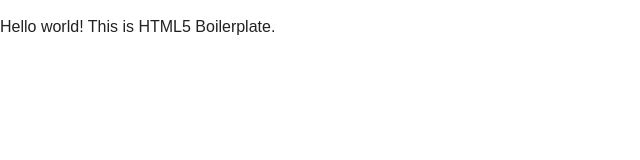
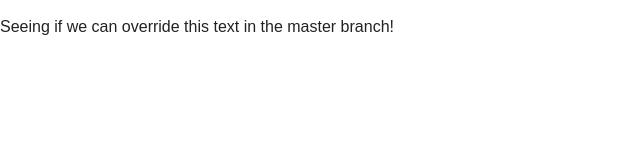
Before and after one commit to andrewsaulroberts/personal-website, a plain HTML site: page index.html in a window 1280 px wide. Shown: the whole page, without its empty margins (0-640 px from the left). Drawn offline with nearby package versions, Linux system fonts and the light colour scheme.

Commit message:
Trying to override text in master

```diff
--- a/index.html
+++ b/index.html
@@ -22,7 +22,7 @@
         <![endif]-->
 
         <!-- Add your site or application content here -->
-        <p>Hello world! This is HTML5 Boilerplate.</p>
+        <p>Seeing if we can override this text in the master branch!</p>
 
         <script src="//ajax.googleapis.com/ajax/libs/jquery/1.10.2/jquery.min.js"></script>
         <script>window.jQuery || document.write('<script src="js/vendor/jquery-1.10.2.min.js"><\/script>')</script>
```
